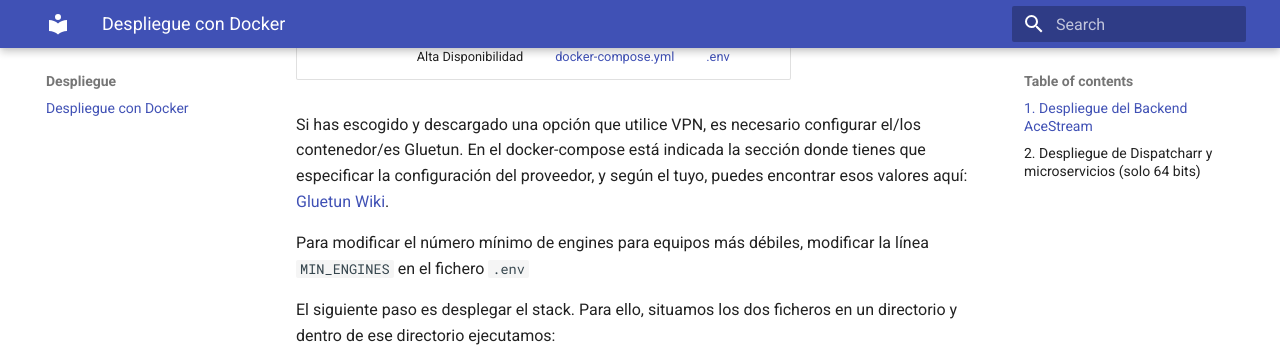
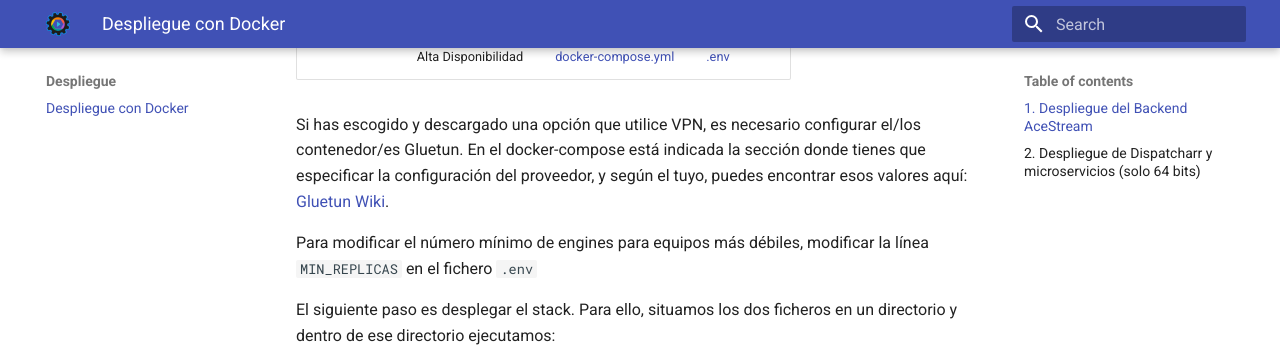
Before and after one commit to 2025devproton/acestack-docs, an MkDocs documentation site: the page built from docs/Despliegue/docker.md, in a window 1280 px wide and 900 px high, scrolled down 1033 px. Shown: the top 364 px of the window. Built offline with MkDocs 1.6.1 and Material for MkDocs 9.7.7, drawn with Linux system fonts in a browser that asks for light colours.

Commit message:
Added logos, fixed links

```diff
--- a/docs/Despliegue/docker.md
+++ b/docs/Despliegue/docker.md
@@ -30,7 +30,7 @@ Según tus requsitos y tu plataforma, escoje un fichero `docker-compose.yml` y u
 
 Si has escogido y descargado una opción que utilice VPN, es necesario configurar el/los contenedor/es Gluetun. En el docker-compose está indicada la sección donde tienes que especificar la configuración del proveedor, y según el tuyo, puedes encontrar esos valores aquí: [Gluetun Wiki](https://github.com/qdm12/gluetun-wiki/tree/main/setup/providers).
 
-Para modificar el número mínimo de engines para equipos más débiles, modificar la línea `MIN_ENGINES` en el fichero `.env`
+Para modificar el número mínimo de engines para equipos más débiles, modificar la línea `MIN_REPLICAS` en el fichero `.env`
 
 El siguiente paso es desplegar el stack. Para ello, situamos los dos ficheros en un directorio y dentro de ese directorio ejecutamos:
 
--- a/mkdocs.yml
+++ b/mkdocs.yml
@@ -4,7 +4,8 @@ theme:
   name: material
   features:
     - navigation.tabs
-
+  favicon: images/favicon-48.png
+  logo: images/favicon-48.png
 
 markdown_extensions:
   - attr_list
```
Also changed, not shown: docs/images/favicon-48.png (added), docs/images/favicon-500.png (added), docs/images/favicon.png (added), 1 other file.
